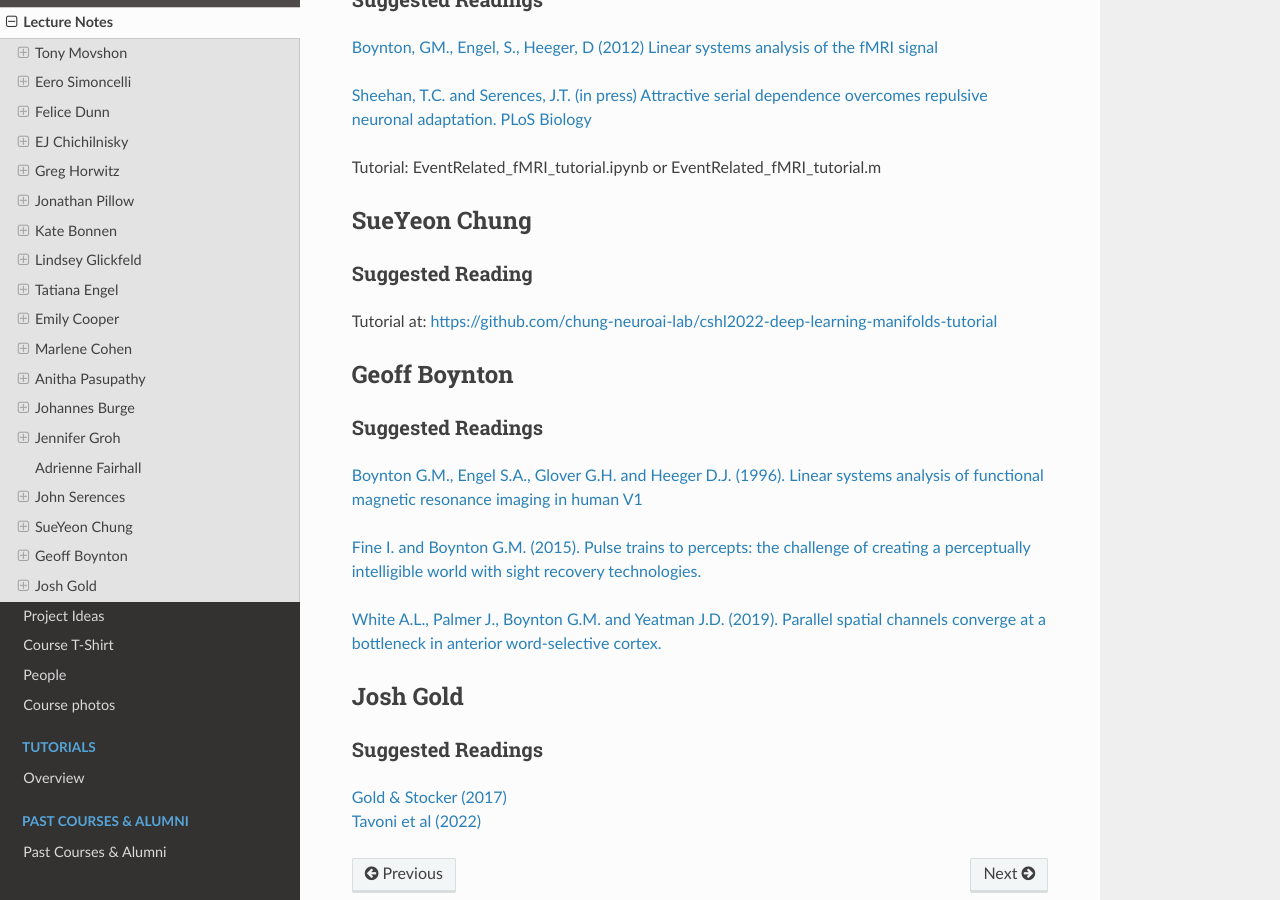
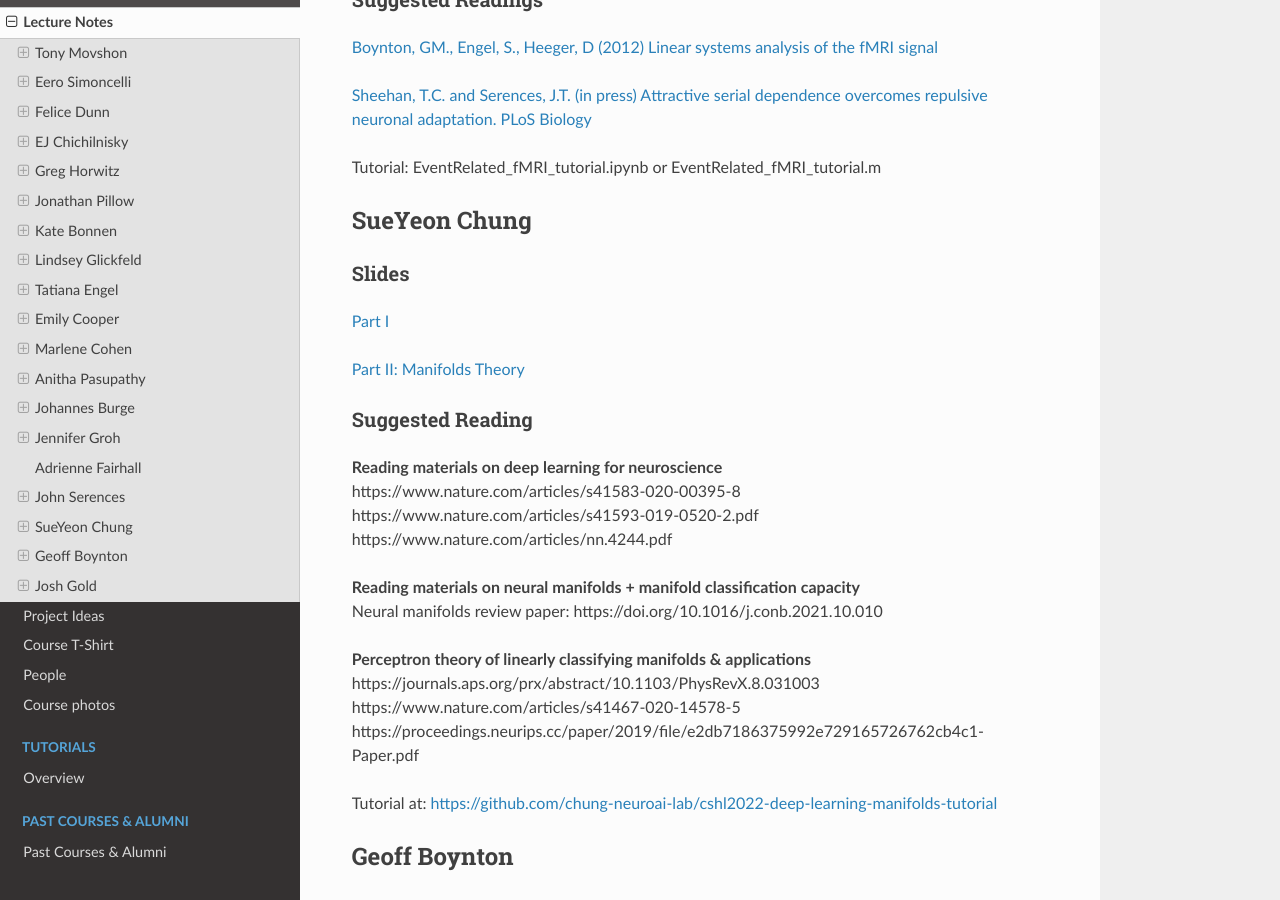
Before and after one commit to CSHL-comp-neuro-vision/website, a Sphinx documentation site: the page built from source/2022/lecture_notes.md, in a window 1280 px wide and 900 px high, scrolled down 6632 px. Built offline with Sphinx 7.4.7 and the Read the Docs theme 2.0.0, drawn with Linux system fonts in a browser that asks for light colours.

Commit message:
Update lecture_notes.md

```diff
--- a/source/2022/lecture_notes.md
+++ b/source/2022/lecture_notes.md
@@ -248,9 +248,28 @@ Tutorial: EventRelated_fMRI_tutorial.ipynb or EventRelated_fMRI_tutorial.m
 
 ## SueYeon Chung
 
+### Slides
+
+<a href="https://github.com/CSHL-comp-neuro-vision/slides-2022/raw/main/chung/Talk_CSHL_Chung_Part1_DL.pdf">Part I</a>
+
+<a href="https://github.com/CSHL-comp-neuro-vision/slides-2022/raw/main/chung/Talk_CSHL_Chung_Part2_Theory_Manifolds.pdf">Part II: Manifolds Theory</a>
+
 ### Suggested Reading
 
-Tutorial at:  <a href="https://github.com/chung-neuroai-lab/cshl2022-deep-learning-manifolds-tutorial">https://github.com/chung-neuroai-lab/cshl2022-deep-learning-manifolds-tutorial</a>
+**Reading materials on deep learning for neuroscience**\
+https://www.nature.com/articles/s41583-020-00395-8 \
+https://www.nature.com/articles/s41593-019-0520-2.pdf \
+https://www.nature.com/articles/nn.4244.pdf
+
+**Reading materials on neural manifolds +  manifold classification capacity**\
+Neural manifolds review paper: https://doi.org/10.1016/j.conb.2021.10.010
+
+**Perceptron theory of linearly classifying manifolds & applications**\
+https://journals.aps.org/prx/abstract/10.1103/PhysRevX.8.031003 \
+https://www.nature.com/articles/s41467-020-14578-5 \
+https://proceedings.neurips.cc/paper/2019/file/e2db7186375992e729165726762cb4c1-Paper.pdf
+
+Tutorial at: <a href="https://github.com/chung-neuroai-lab/cshl2022-deep-learning-manifolds-tutorial">https://github.com/chung-neuroai-lab/cshl2022-deep-learning-manifolds-tutorial</a>
 
 ## Geoff Boynton
 
```
